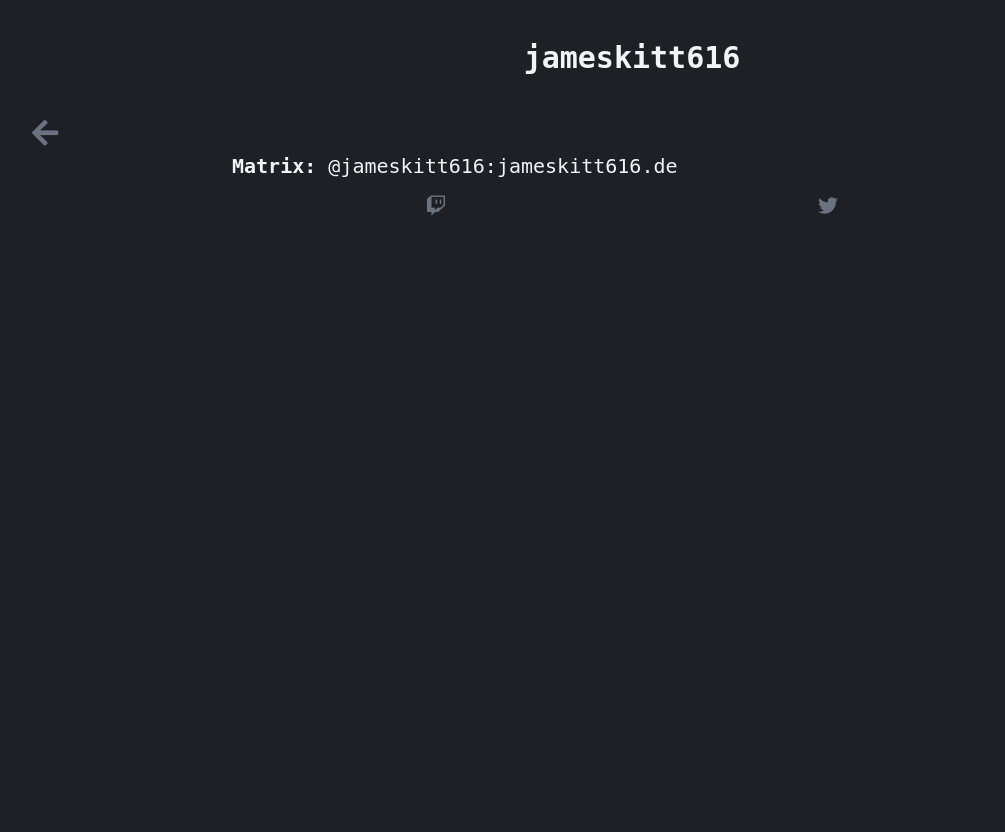
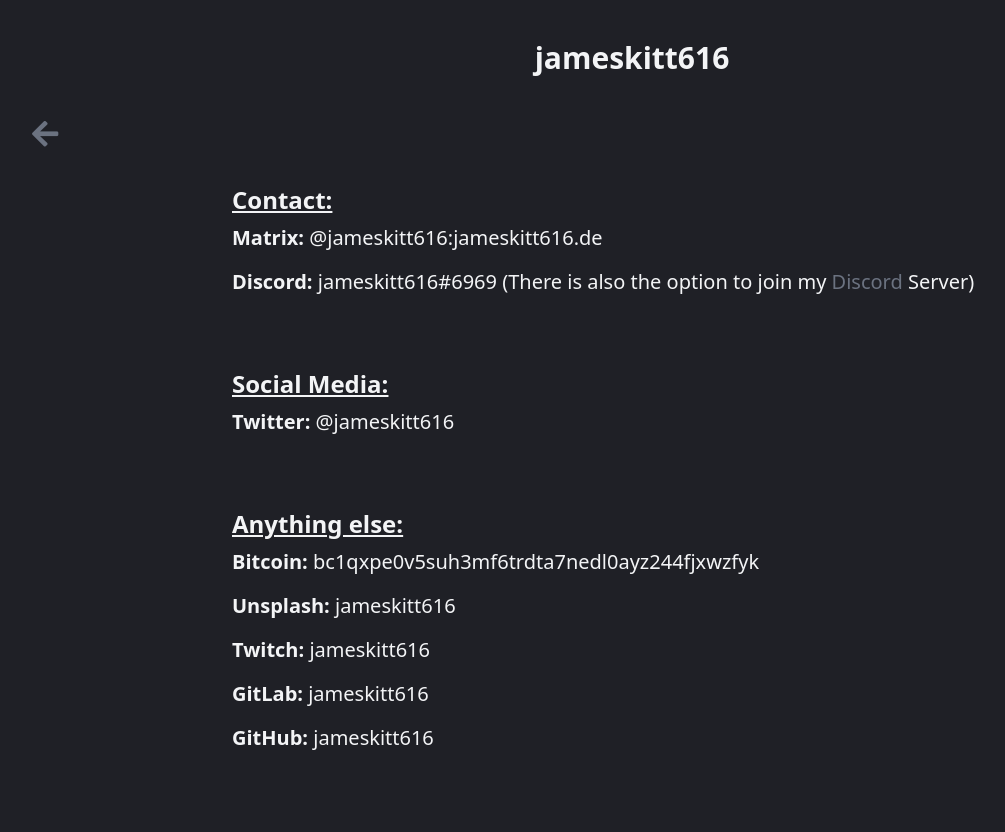
Before and after one commit to jameskitt616/jameskitt616-website, a Symfony app: template templates/contact/contact.html.twig in a window 1280 px wide. Shown: the whole page, without its empty margins (8-1013 px from the left). Before the commit the page ends 215 px from the top, so only its background shows below. Run offline with Twig, Linux system fonts and the light colour scheme; the template is opened without the code that fills it, so the values that code supplies are empty; style sheets or scripts are compiled from the project's sources; some libraries are stand-ins or nearby versions.

Commit message:
Update design

```diff
--- a/templates/base.html.twig
+++ b/templates/base.html.twig
@@ -6,8 +6,7 @@
     <link rel="stylesheet" href="https://use.fontawesome.com/releases/v5.8.1/css/all.css"
           integrity="sha384-50oBUHEmvpQ+1lW4y57PTFmhCaXp0ML5d60M1M7uH2+nqUivzIebhndOJK28anvf" crossorigin="anonymous">
 
-    {# <link rel="stylesheet" href="https://unpkg.com/tailwindcss@^2/dist/tailwind.min.css"> #}
-{#    <link rel="icon" href="/assets/jedi-order-brands.svg" type="image/x-icon"/>#}
+    <link rel="icon" href="{{ asset('build/images/jedi-order-brands.svg') }}" type="image/x-icon"/>
 
     {% block stylesheets %}
         {{ encore_entry_link_tags('app') }}
@@ -16,7 +15,8 @@
         {{ encore_entry_script_tags('app') }}
     {% endblock %}
 </head>
-<body class="text-gray-100" style="background-color: #1f2026; font-family: Source Code Pro, monospace;">
+<body class="text-gray-100" style="background-color: #1f2026;">
+{#<body class="text-gray-100" style="background-color: #1f2026; font-family: Source Code Pro, monospace;">#}
 {% block body %}
 {% endblock %}
 </body>
--- a/templates/contact/contact.html.twig
+++ b/templates/contact/contact.html.twig
@@ -12,17 +12,66 @@
         </a>
 
         <div class="text-xl lg:w-2/3 2xl:w-2/5 m-auto">
-            <div>
-                <b>Matrix:</b> @jameskitt616:jameskitt616.de
+            <div class="py-8">
+                <div class="text-2xl underline">
+                    <b>Contact:</b>
+                </div>
+                <div class="py-2">
+                    <b>Matrix:</b> @jameskitt616:jameskitt616.de
+                </div>
+                <div class="py-2">
+                    <b>Discord:</b> jameskitt616#6969 (There is also the option to join my <a
+                            href="https://discord.gg/CXGDwQm" target="_blank"
+                            class="text-gray-500 hover:text-white hover:underline">Discord</a> Server)
+                </div>
             </div>
-            <div>
-                <div class="p-2 text-center">
-                    <div class="flex py-2">
-                        <a title="Twitch" href="https://www.twitch.tv/jameskitt616" target="_blank"
-                           class="w-1/2 fab fa-twitch text-gray-500 hover:text-white px-4"></a>
-                        <a title="Twitter" href="https://twitter.com/jameskitt616" target="_blank"
-                           class="w-1/2 fab fa-twitter text-gray-500 hover:text-white px-4"></a>
-                    </div>
+
+            <div class="py-8">
+                <div class="text-2xl underline">
+                    <b>Social Media:</b>
+                </div>
+                <div class="py-2">
+                    <b>Twitter:</b> <a target="_blank" href="https://twitter.com/jameskitt616" class="hover:underline">
+                        @jameskitt616
+                    </a>
+                </div>
+            </div>
+
+            <div class="py-8">
+                <div class="text-2xl underline">
+                    <b>Anything else:</b>
+                </div>
+
+                <div class="py-2">
+                    <b>Bitcoin:</b> <a target="_blank"
+                                       href="https://blockstream.info/address/bc1qxpe0v5suh3mf6trdta7nedl0ayz244fjxwzfyk"
+                                       class="hover:underline">
+                        bc1qxpe0v5suh3mf6trdta7nedl0ayz244fjxwzfyk
+                    </a>
+                </div>
+                <div class="py-2">
+                    <b>Unsplash:</b> <a target="_blank" href="https://unsplash.com/@jameskitt616"
+                                        class="hover:underline">
+                        jameskitt616
+                    </a>
+                </div>
+                <div class="py-2">
+                    <b>Twitch:</b> <a target="_blank" href="https://www.twitch.tv/jameskitt616"
+                                      class="hover:underline">
+                        jameskitt616
+                    </a>
+                </div>
+                <div class="py-2">
+                    <b>GitLab:</b> <a target="_blank" href="https://gitlab.com/jameskitt616"
+                                      class="hover:underline">
+                        jameskitt616
+                    </a>
+                </div>
+                <div class="py-2">
+                    <b>GitHub:</b> <a target="_blank" href="https://github.com/jameskitt616"
+                                      class="hover:underline">
+                        jameskitt616
+                    </a>
                 </div>
             </div>
         </div>
```
Also changed, not shown: templates/blog/post_list.html.twig (+6 -9 lines), templates/blog/show_post.html.twig (+9 -9 lines), templates/home/home.html.twig (+11 -21 lines), assets/images/jedi-order-brands.svg (renamed from assets/jedi-order-brands.svg).
